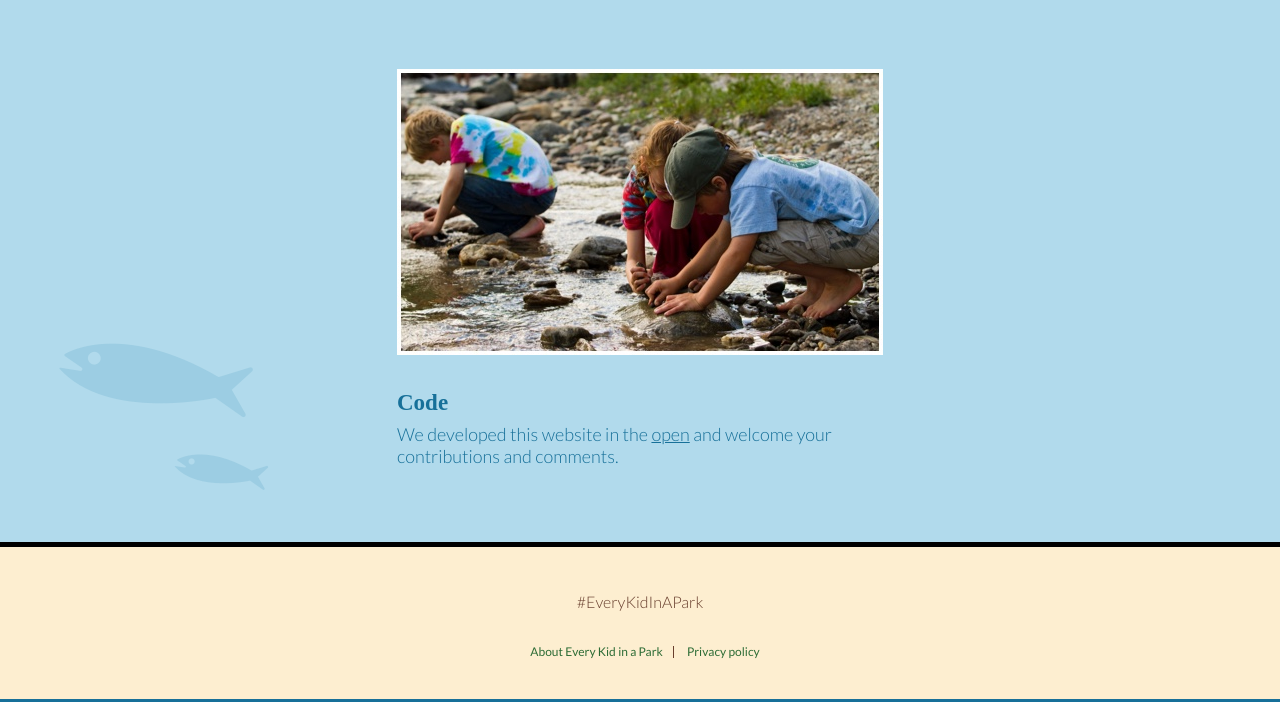
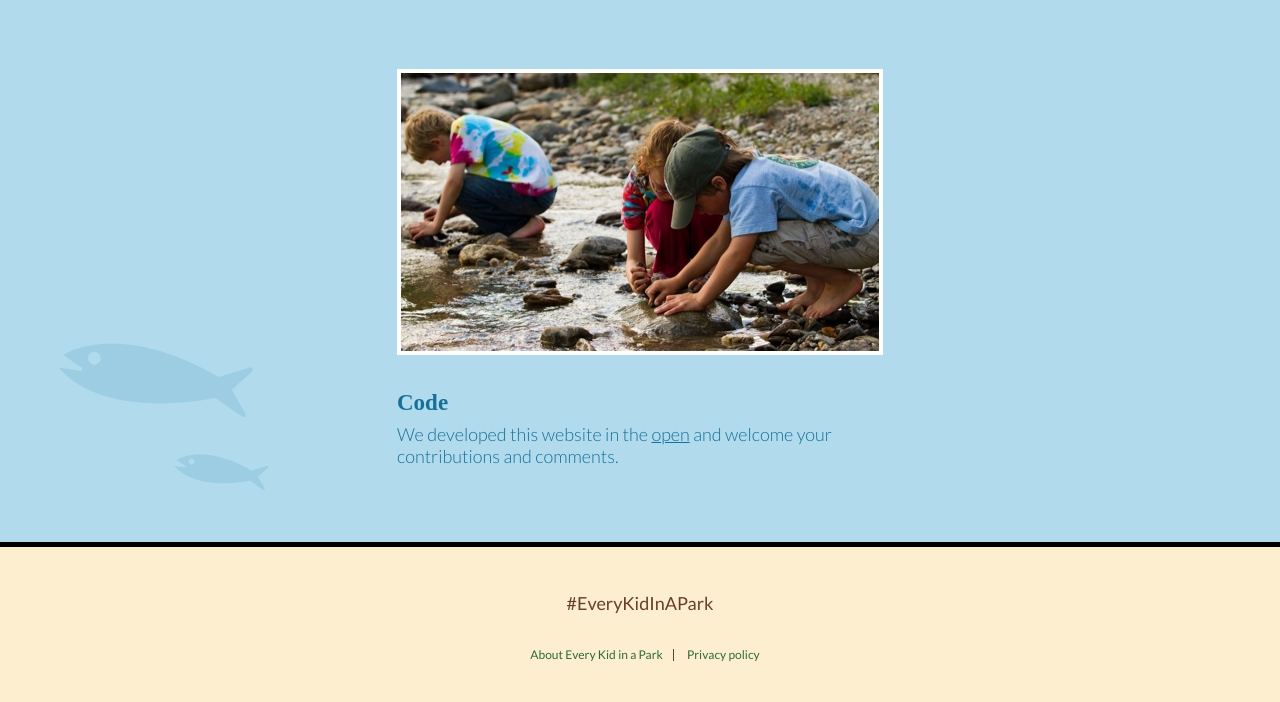
Before and after one commit to 18F/ekip-api, a Django app: template ekip/everykid/templates/about.html in a window 1280 px wide. Shown: the part 1496-2198 px from the top of the page. Run offline with Django 3.2, Linux system fonts and the light colour scheme; the template is opened without the code that fills it, so the values that code supplies are empty; some libraries are stand-ins or nearby versions.

Commit message:
footer hashtag font size

```diff
--- a/ekip/everykid/static/css/style.css
+++ b/ekip/everykid/static/css/style.css
@@ -1088,8 +1088,8 @@ footer {
     text-align: center; }
     footer .footer-content p {
       color: #683E2D;
-      font-size: 16px;
-      font-weight: 300; }
+      font-size: 18px;
+      font-weight: 500; }
     footer .footer-content nav li {
       line-height: 12px;
       font-size: 12px;
--- a/ekip/everykid/static/scss/_footer.scss
+++ b/ekip/everykid/static/scss/_footer.scss
@@ -12,8 +12,8 @@ footer {
 
     p {
       color: $brown;
-      font-size: 16px;
-      font-weight: 300;
+      font-size: 18px;
+      font-weight: 500;
     }
 
     nav {
```
Also changed, not shown: ekip/everykid/static/css/style.min.css.
